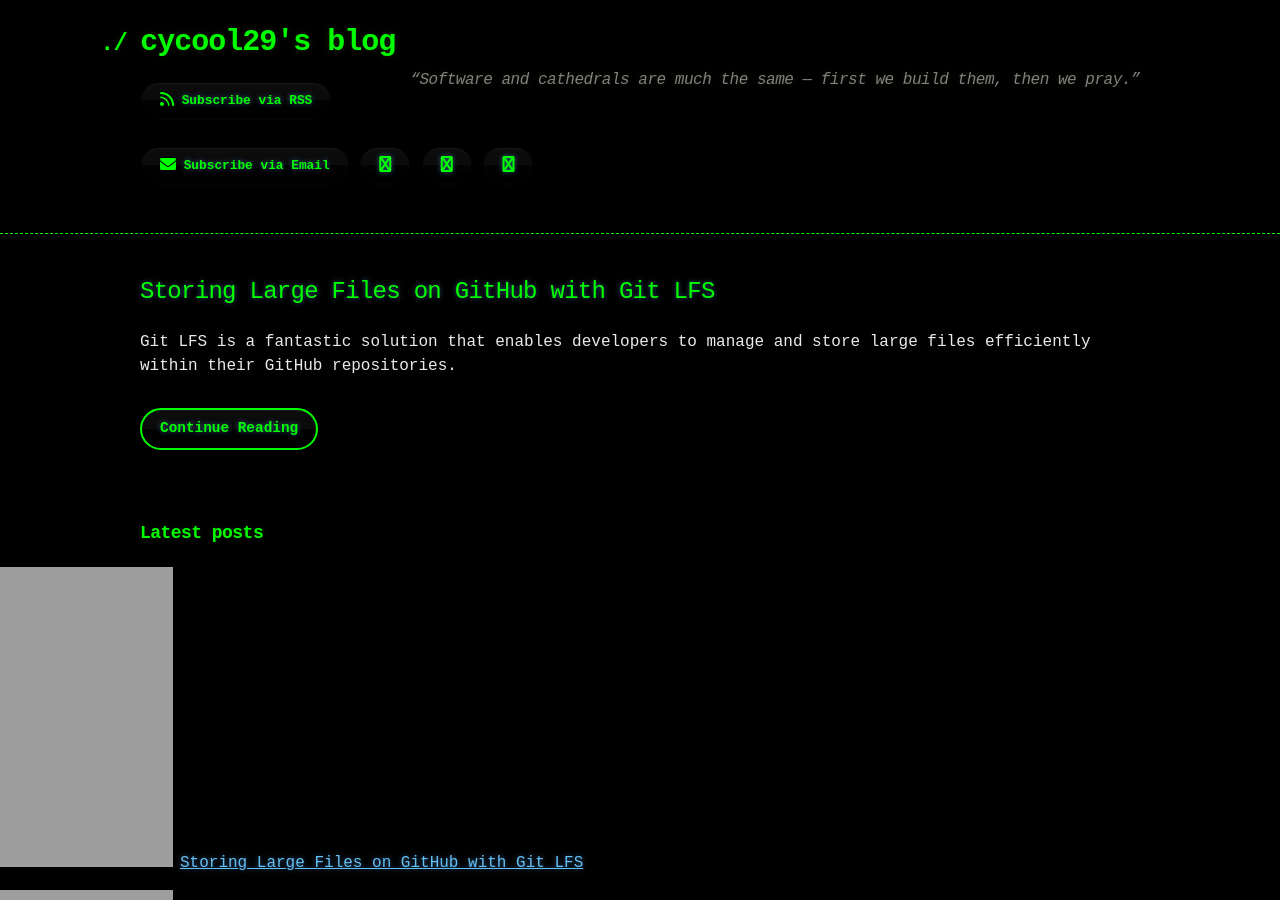
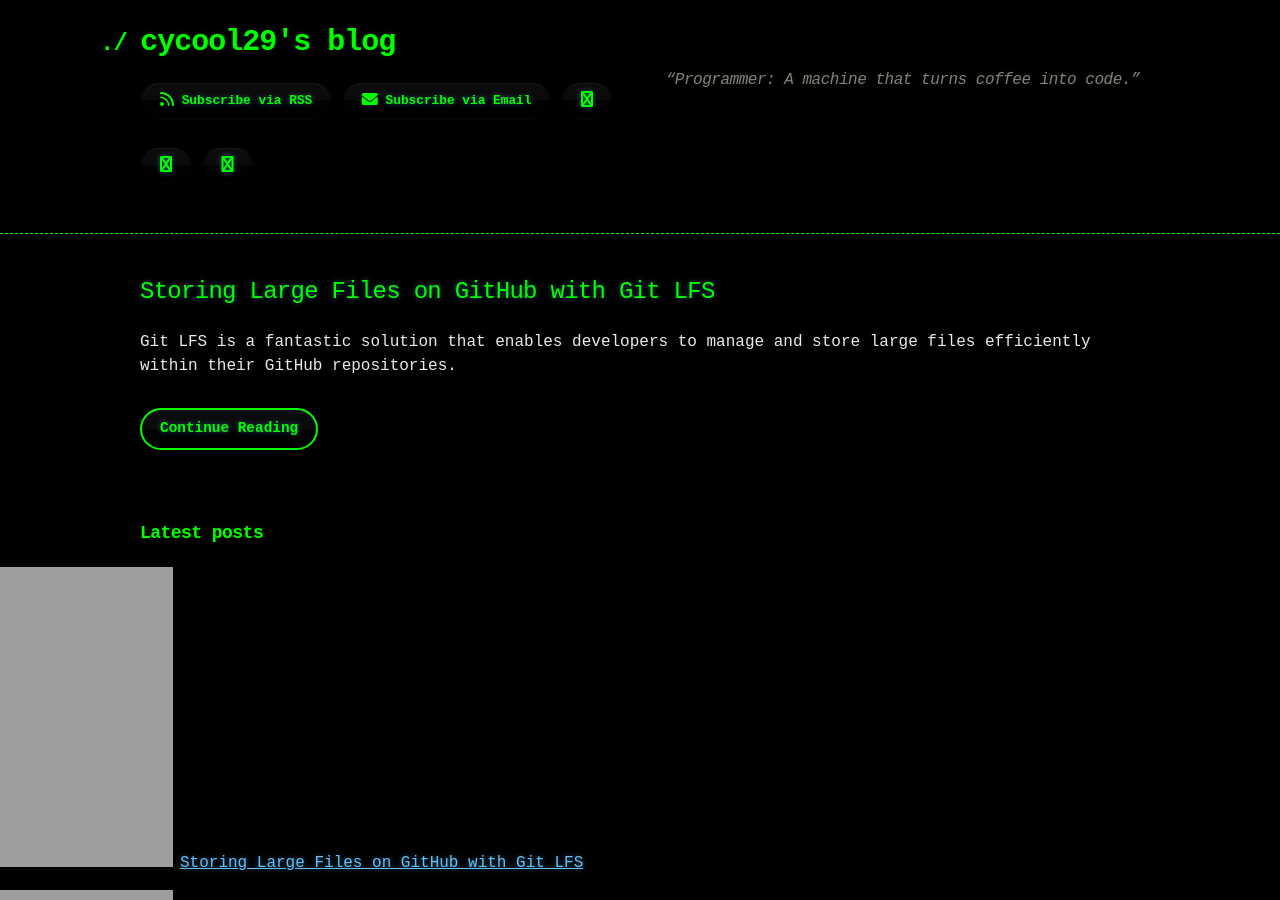
Before and after one commit to cycool29/cycool29.github.io, a Jekyll site: the page built from index.md, in a window 1280 px wide and 900 px high. Built offline with Jekyll 4.4.1, drawn with Linux system fonts in a browser that asks for light colours; a style sheet for code colours, icons or effects is not loaded.

Commit message:
Update quotes

```diff
--- a/_config.yml
+++ b/_config.yml
@@ -1,5 +1,5 @@
 title: cycool29's blog
-description: "“Software and cathedrals are much the same — first we build them, then we pray.” "
+description: "“Programmer: A machine that turns coffee into code.” "
 bio: A high school student. Intermediate in Python, Git, Bash. Learning JavaScript. He/Him. "
 author: cycool29
 url: https://cycool29.github.io
```
